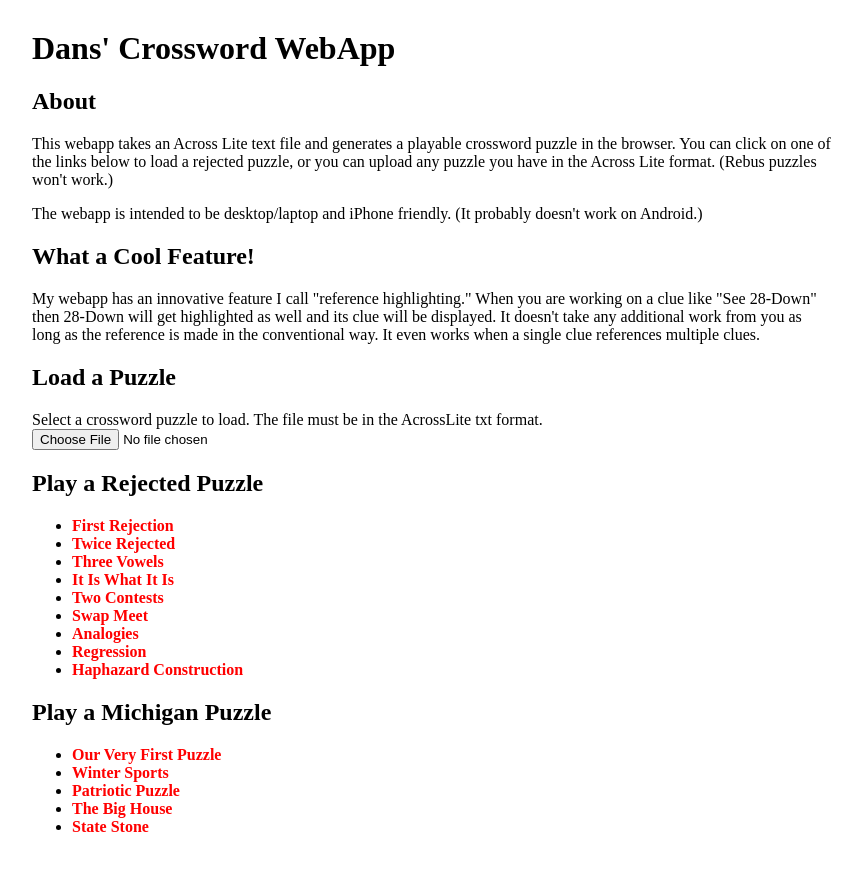
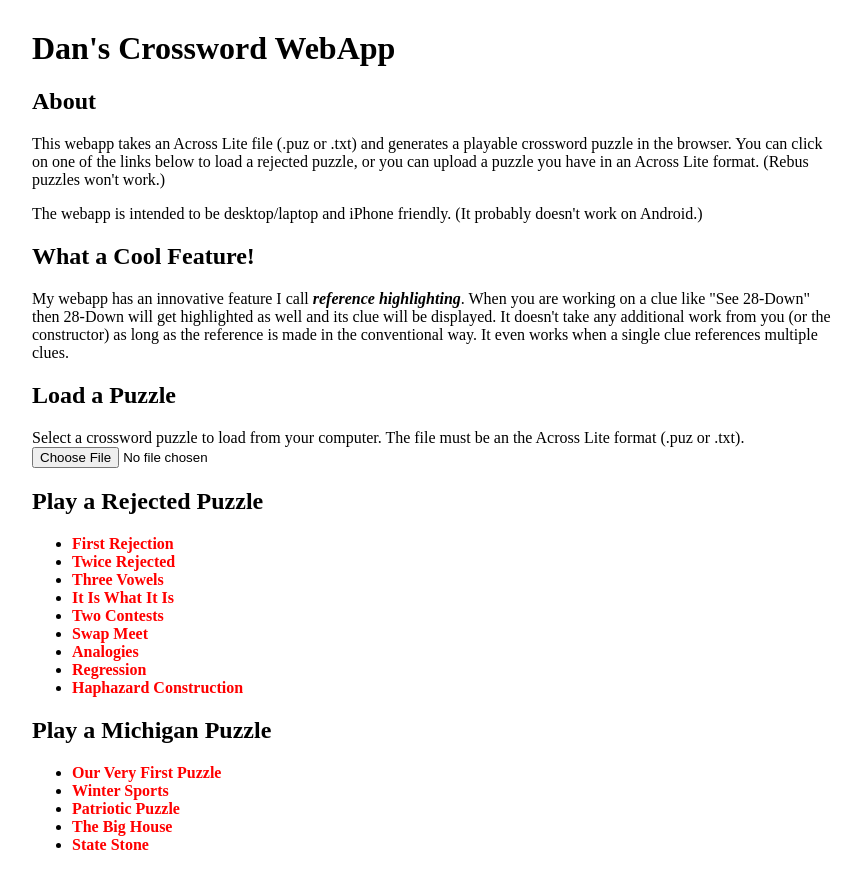
Before and after one commit to danflanagan8/rejected-crosswords, a plain HTML site: page app/index.html in a window 1280 px wide. Shown: the whole page, without its empty margins (208-1070 px from the left). Drawn offline with Linux system fonts and the light colour scheme.

Commit message:
Changes to index that announce ability to use .puz files

```diff
--- a/app/index.html
+++ b/app/index.html
@@ -16,20 +16,20 @@
 
     <div id="crossword">
       <div id="about">
-        <h1>Dans' Crossword WebApp</h1>
+        <h1>Dan's Crossword WebApp</h1>
         <h2>About</h2>
         <p>
-          This webapp takes an Across Lite text file and generates a playable crossword puzzle in the browser. You can click on one of the links below to load a rejected puzzle, or you can upload any puzzle you have in the Across Lite format. (Rebus puzzles won't work.)
+          This webapp takes an Across Lite file (.puz or .txt) and generates a playable crossword puzzle in the browser. You can click on one of the links below to load a rejected puzzle, or you can upload a puzzle you have in an Across Lite format. (Rebus puzzles won't work.)
         </p>
         <p>
           The webapp is intended to be desktop/laptop and iPhone friendly. (It probably doesn't work on Android.)
         </p>
         <h2>What a Cool Feature!</h2>
         <p>
-          My webapp has an innovative feature I call "reference highlighting." When you are working on a clue like "See 28-Down" then 28-Down will get highlighted as well and its clue will be displayed. It doesn't take any additional work from you as long as the reference is made in the conventional way. It even works when a single clue references multiple clues.
+          My webapp has an innovative feature I call <strong><i>reference highlighting</i></strong>. When you are working on a clue like "See 28-Down" then 28-Down will get highlighted as well and its clue will be displayed. It doesn't take any additional work from you (or the constructor) as long as the reference is made in the conventional way. It even works when a single clue references multiple clues.
         </p>
         <h2>Load a Puzzle</h2>
-        <div>Select a crossword puzzle to load. The file must be in the AcrossLite txt format.</div><input type="file" id="fileInput">
+        <div>Select a crossword puzzle to load from your computer. The file must be an the Across Lite format (.puz or .txt).</div><input type="file" id="fileInput">
 
         <h2>Play a Rejected Puzzle</h2>
         <ul>
```
